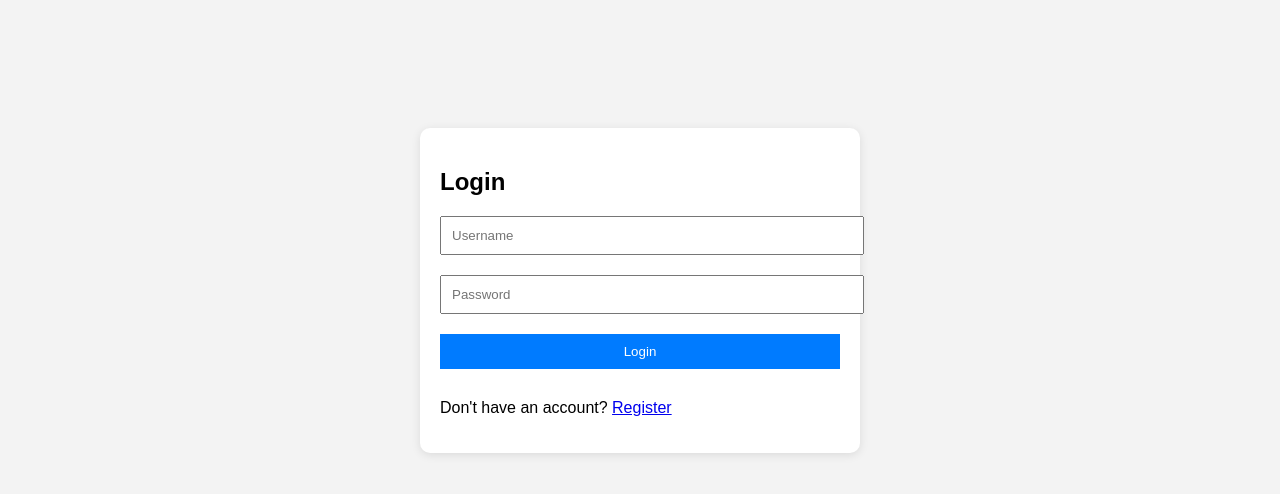
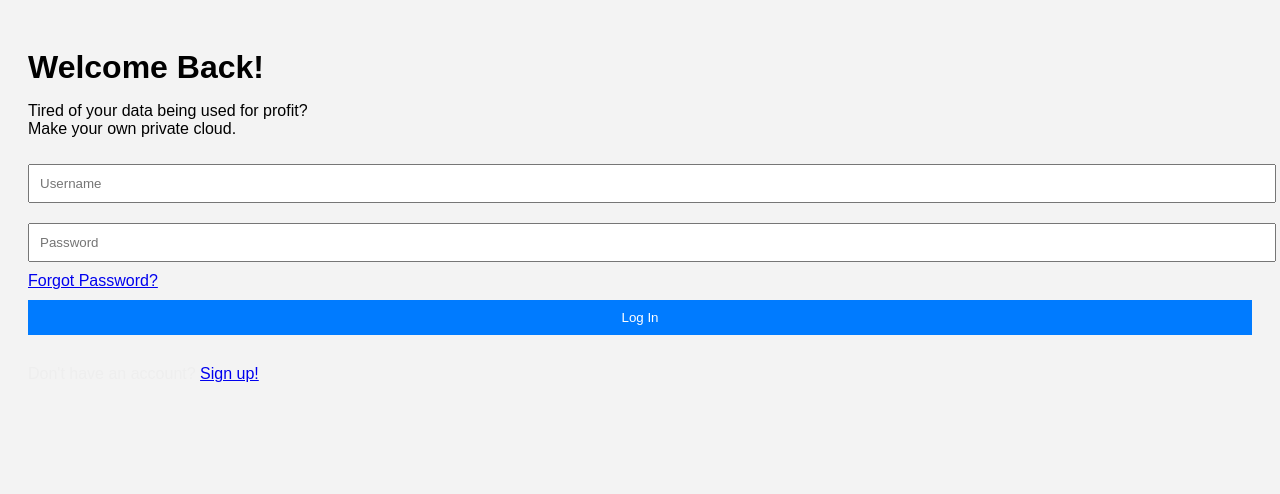
Before and after one commit to akshita264/cloud-elc, a plain HTML site: page my-cloud/public/login.html in a window 1280 px wide. Drawn offline with Linux system fonts and the light colour scheme.

Commit message:
Update login.html
login page

```diff
--- a/my-cloud/public/login.html
+++ b/my-cloud/public/login.html
@@ -1,18 +1,28 @@
 <!DOCTYPE html>
-<html>
+<html lang="en">
 <head>
-  <title>Login</title>
+  <meta charset="UTF-8" />
+  <title>Login – MyCloud</title>
   <link rel="stylesheet" href="style.css" />
+  <link href="https://fonts.googleapis.com/css2?family=Poppins:wght@400;600&display=swap" rel="stylesheet" />
 </head>
-<body>
-  <div class="login-box">
-    <h2>Login</h2>
-    <form method="POST" action="/login">
-      <input type="text" name="username" placeholder="Username" required />
-      <input type="password" name="password" placeholder="Password" required />
-      <button type="submit">Login</button>
-    </form>
-    <p>Don't have an account? <a href="/register.html">Register</a></p>
+<body class="landing-body">
+  <div class="overlay"></div>
+  <div class="landing-container glass">
+    <h1>Welcome Back!</h1>
+    <p class="tagline">Tired of your data being used for profit?<br>Make your own private cloud.</p>
+
+<form action="/login" method="POST" class="login-form">
+  <input type="text" name="username" placeholder="Username" required />
+  <input type="password" name="password" placeholder="Password" required />
+  <a href="#" class="forgot-link">Forgot Password?</a>
+  <button type="submit" class="btn login-btn">Log In</button>
+</form>
+
+<p style="margin-top: 1rem; color: #eee;">
+  Don't have an account? <a href="/register.html" class="signup-link">Sign up!</a>
+</p>
+
   </div>
 </body>
 </html>
```
